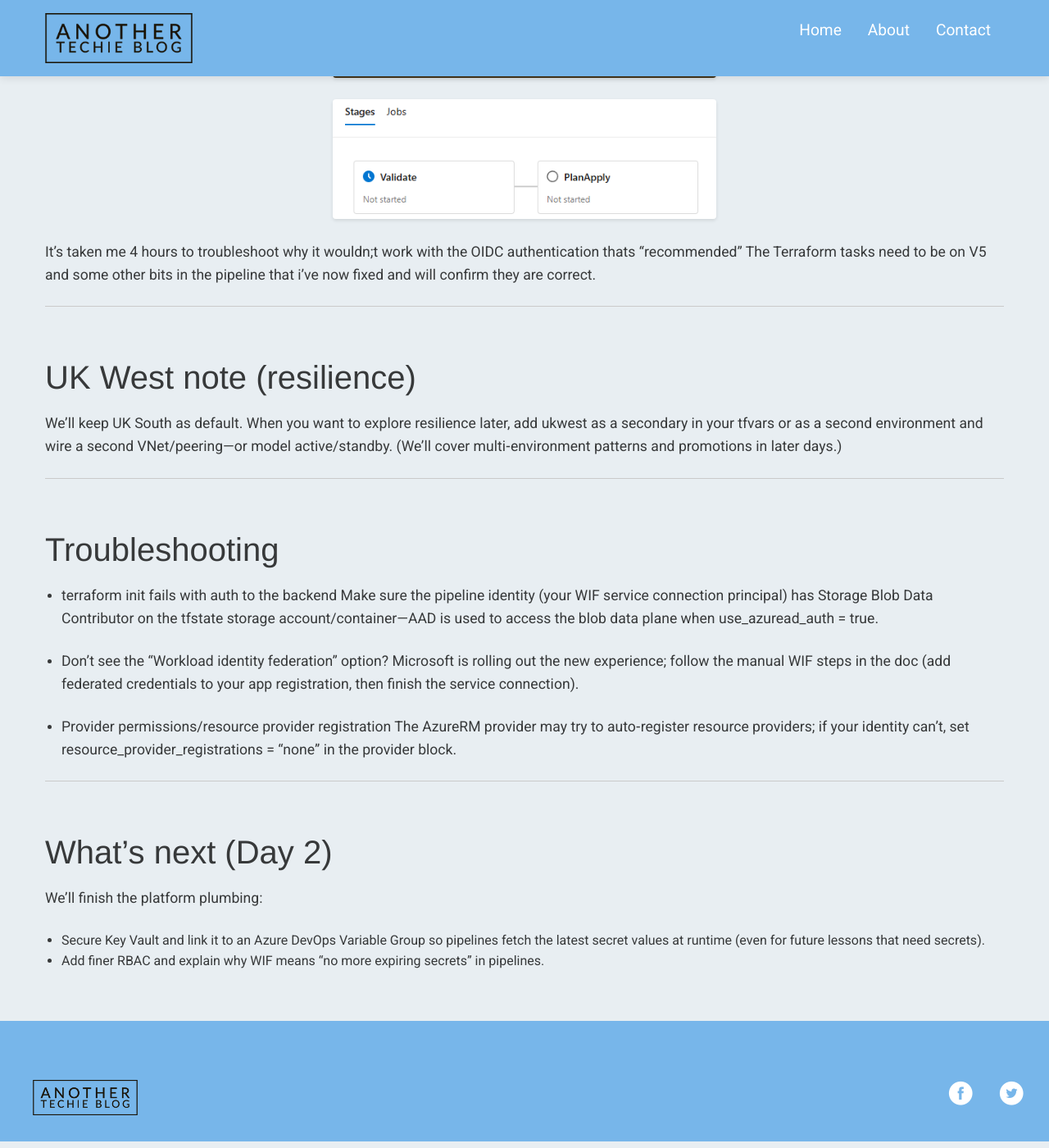
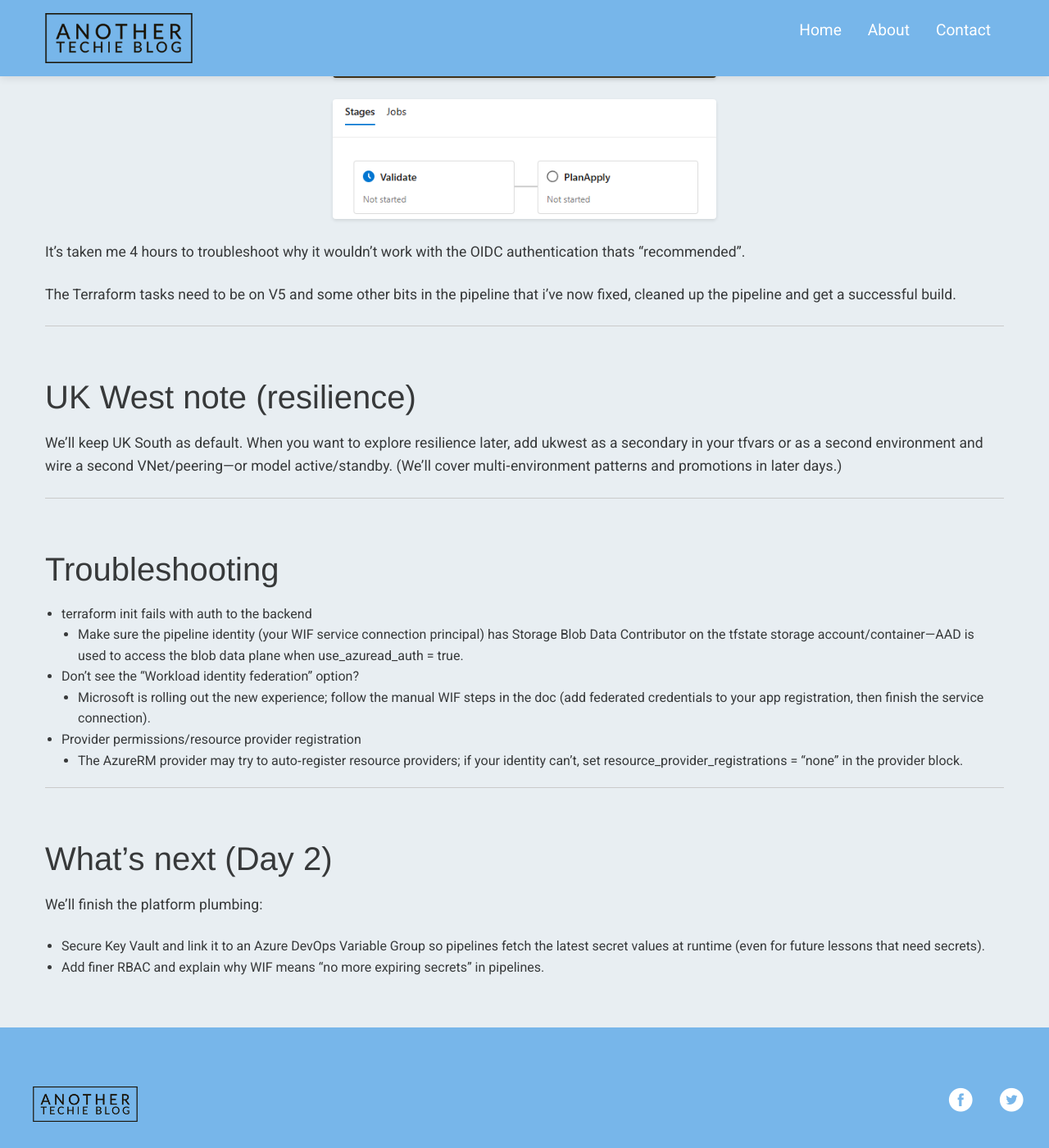
Before and after one commit to mdlister/Another-Techie-Blog, a Jekyll site: the page built from _posts/2025-09-17-Terraform-Mini-Series-Part-1.md, in a window 1280 px wide and 1400 px high, scrolled down 15225 px. Shown: the whole window at 82% size. Built offline with Jekyll 4.4.1, drawn with Linux system fonts in a browser that asks for light colours; comment, search, counter and statistics services are not loaded.

```diff
--- a/_posts/2025-09-17-Terraform-Mini-Series-Part-1.md
+++ b/_posts/2025-09-17-Terraform-Mini-Series-Part-1.md
@@ -513,7 +513,9 @@ Then it will start after you approve it to connect to Azure
 ![Devops-PipelineDay1.png](/assets/images/2025-09-17-Terraform-Mini-Series-Part-1/Devops-PipelineDay1.png)
 
 
-It's taken me 4 hours to troubleshoot why it wouldn;t work with the OIDC authentication thats "recommended" The Terraform tasks need to be on V5 and some other bits in the pipeline that i've now fixed and will confirm they are correct.
+It's taken me 4 hours to troubleshoot why it wouldn't work with the OIDC authentication thats "recommended".
+
+The Terraform tasks need to be on V5 and some other bits in the pipeline that i've now fixed, cleaned up the pipeline and get a successful build.
 
 ---
 
@@ -526,15 +528,15 @@ We’ll keep UK South as default. When you want to explore resilience later, add
 
 
 - terraform init fails with auth to the backend
-Make sure the pipeline identity (your WIF service connection principal) has Storage Blob Data Contributor on the tfstate storage account/container—AAD is used to access the blob data plane when use_azuread_auth = true.
+    - Make sure the pipeline identity (your WIF service connection principal) has Storage Blob Data Contributor on the tfstate storage account/container—AAD is used to access the blob data plane when use_azuread_auth = true.
 
 
 - Don’t see the “Workload identity federation” option?
-Microsoft is rolling out the new experience; follow the manual WIF steps in the doc (add federated credentials to your app registration, then finish the service connection).
+  - Microsoft is rolling out the new experience; follow the manual WIF steps in the doc (add federated credentials to your app registration, then finish the service connection).
 
 
 - Provider permissions/resource provider registration
-The AzureRM provider may try to auto‑register resource providers; if your identity can’t, set resource_provider_registrations = "none" in the provider block.
+  - The AzureRM provider may try to auto‑register resource providers; if your identity can’t, set resource_provider_registrations = "none" in the provider block.
 
 ---
 
```
